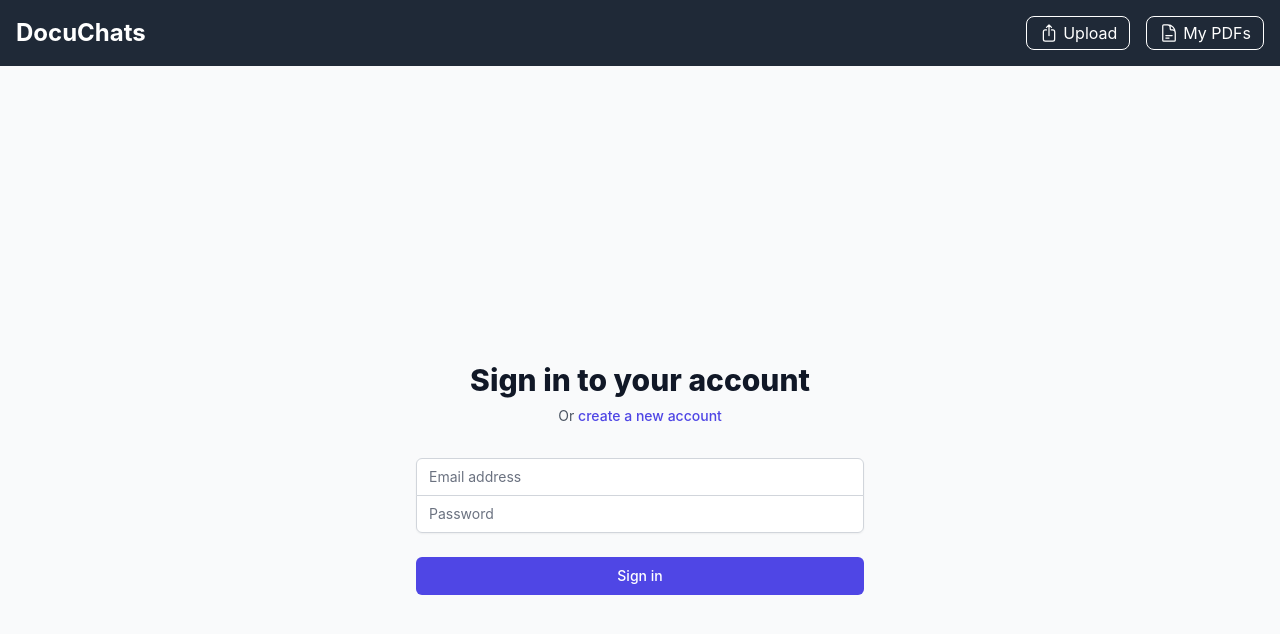
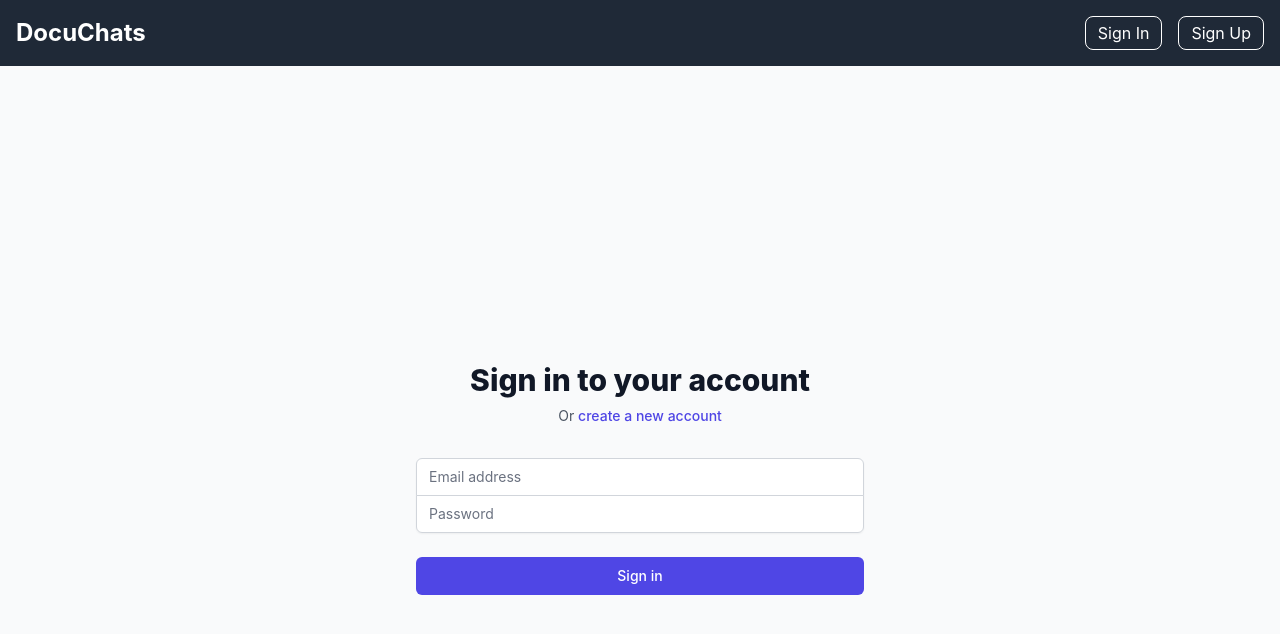
Before and after one commit to teezode/AI-Chat-app, a React (Create React App) app in the folder client/: page /signin in a window 1280 px wide. Shown: the top 634 px of the page. Built offline with nearby package versions, Linux system fonts and the light colour scheme; no server answers.

Commit message:
New Update

```diff
--- a/client/src/components/NavBar.tsx
+++ b/client/src/components/NavBar.tsx
@@ -1,20 +1,42 @@
-import React from 'react';
+import React, { useState, useEffect } from 'react';
 import { Link, useNavigate } from 'react-router-dom';
 import { ArrowUpOnSquareIcon, DocumentTextIcon } from '@heroicons/react/24/outline';
 
 const NavBar: React.FC = () => {
   const navigate = useNavigate();
+  const [isAuthenticated, setIsAuthenticated] = useState(false);
 
-  // When sign-in/sign-up are removed, we no longer need to check for token or handle sign-out.
-  // All routes are effectively public and accessible directly.
+  useEffect(() => {
+    // Check authentication status on component mount and when localStorage changes
+    const token = localStorage.getItem('token');
+    setIsAuthenticated(!!token);
+
+    const handleStorageChange = () => {
+      setIsAuthenticated(!!localStorage.getItem('token'));
+    };
+
+    window.addEventListener('storage', handleStorageChange);
+
+    return () => {
+      window.removeEventListener('storage', handleStorageChange);
+    };
+  }, []);
+
+  const handleLogout = () => {
+    localStorage.removeItem('token');
+    setIsAuthenticated(false);
+    navigate('/signin');
+  };
 
   return (
     <nav className="bg-gray-800 text-white p-4 flex justify-between items-center">
       {/* Logo/App Name - Link to Home */}
       <Link to="/" className="text-2xl font-bold">DocuChats</Link>
 
-      {/* Navigation Links - Always visible */}
+      {/* Navigation Links */}
       <div className="flex items-center space-x-4">
+        {isAuthenticated ? (
+          <>
             <Link
               to="/"
               className="flex items-center px-3 py-1 border border-white rounded-lg hover:bg-gray-700"
@@ -29,6 +51,29 @@ const NavBar: React.FC = () => {
               <DocumentTextIcon className="h-5 w-5 mr-1" />
               My PDFs
             </Link>
+            <button
+              onClick={handleLogout}
+              className="px-3 py-1 border border-red-400 rounded-lg text-red-400 hover:bg-red-400 hover:text-white"
+            >
+              Logout
+            </button>
+          </>
+        ) : (
+          <>
+            <Link
+              to="/signin"
+              className="px-3 py-1 border border-white rounded-lg hover:bg-gray-700"
+            >
+              Sign In
+            </Link>
+            <Link
+              to="/signup"
+              className="px-3 py-1 border border-white rounded-lg hover:bg-gray-700"
+            >
+              Sign Up
+            </Link>
+          </>
+        )}
       </div>
     </nav>
   );
--- a/package.json
+++ b/package.json
@@ -25,6 +25,7 @@
     "concurrently": "^8.2.2"
   },
   "dependencies": {
+    "mongodb": "^6.17.0",
     "multer": "^2.0.0",
     "pdfjs-dist": "^4.8.69"
   }
```
Also changed, not shown: 2 other files (tests, documents, lock files or other folders). Lines whose indentation alone changed are shown as unchanged.
